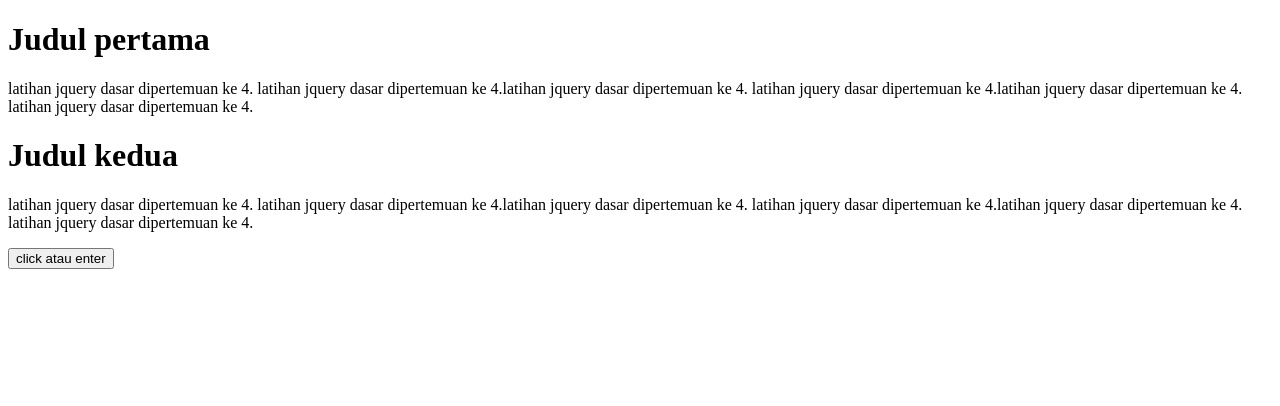
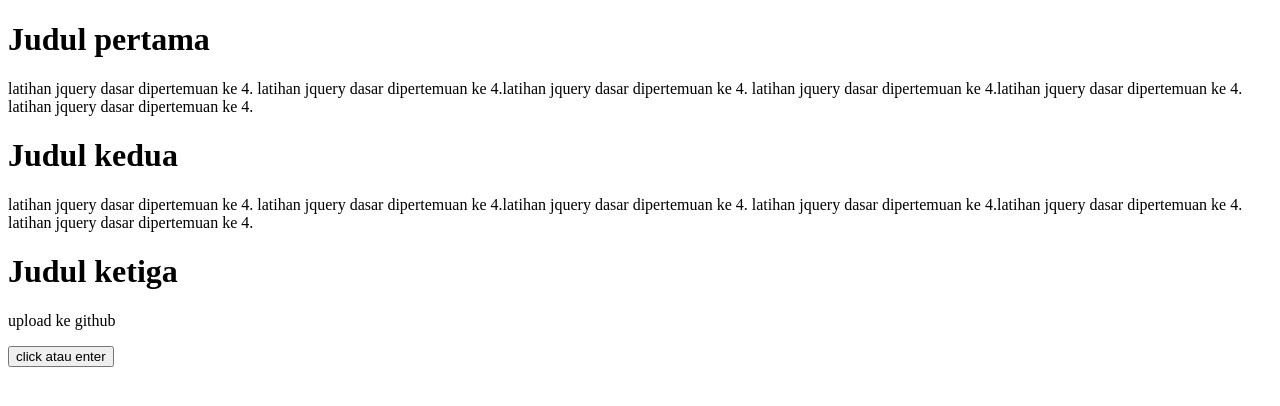
Before and after one commit to ygaryanto/klinik, a plain HTML site: page index.html in a window 1280 px wide. Drawn offline with nearby package versions, Linux system fonts and the light colour scheme.

Commit message:
Update index.html

```diff
--- a/index.html
+++ b/index.html
@@ -12,6 +12,10 @@
 
         <h1 class="kedua">Judul kedua</h1>
 	    <p>latihan jquery dasar dipertemuan ke 4. latihan jquery dasar dipertemuan ke 4.latihan jquery dasar dipertemuan ke 4. latihan jquery dasar dipertemuan ke 4.latihan jquery dasar dipertemuan ke 4. latihan jquery dasar dipertemuan ke 4.
+	    </p>
+
+<h1 class="ketiga">Judul ketiga</h1>
+	    <p>upload ke github
 	    </p>
 
 	    <button > click atau enter</button>
```
